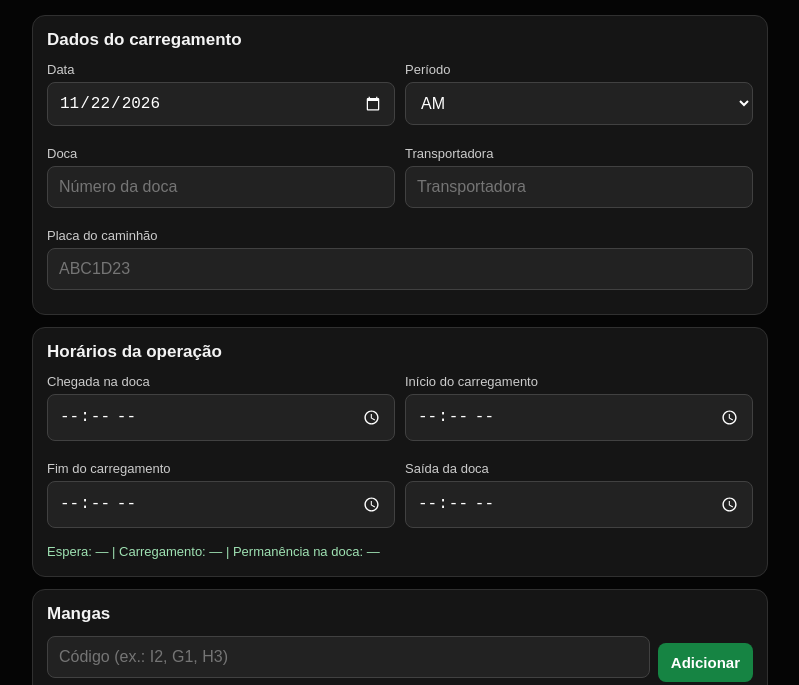
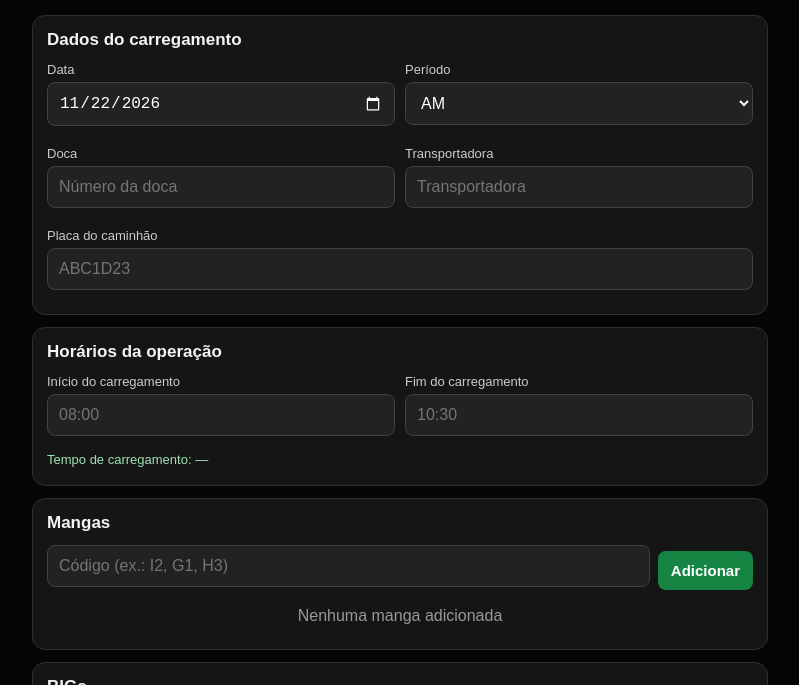
Before and after one commit to atonito879/controle-xpt, a plain HTML site: page index.html in a window 1280 px wide. Shown: the part 71-756 px from the top of the page, without its empty margins (240-1039 px from the left). Drawn offline with Linux system fonts and the light colour scheme.

Commit message:
Add files via upload

```diff
--- a/index.html
+++ b/index.html
@@ -14,9 +14,9 @@
 <div><label for="dock">Doca</label><input id="dock" placeholder="Número da doca" inputmode="numeric"></div><div><label for="carrier">Transportadora</label><input id="carrier" placeholder="Transportadora"></div>
 <div class="full"><label for="plate">Placa do caminhão</label><input id="plate" placeholder="ABC1D23" autocapitalize="characters"></div></div></section>
 <section class="card"><h2>Horários da operação</h2><div class="grid">
-<div><label for="arrival">Chegada na doca</label><input type="time" id="arrival"></div><div><label for="start">Início do carregamento</label><input type="time" id="start"></div>
-<div><label for="finish">Fim do carregamento</label><input type="time" id="finish"></div><div><label for="exit">Saída da doca</label><input type="time" id="exit"></div></div>
-<div id="durations" class="duration">Preencha os horários para calcular os tempos.</div></section>
+<div><label for="start">Início do carregamento</label><input type="text" id="start" class="clock" inputmode="numeric" maxlength="5" placeholder="08:00"></div>
+<div><label for="finish">Fim do carregamento</label><input type="text" id="finish" class="clock" inputmode="numeric" maxlength="5" placeholder="10:30"></div></div>
+<div id="durations" class="duration">Informe o início e o fim para calcular o tempo de carregamento.</div></section>
 <section class="card"><h2>Mangas</h2><div class="row"><input id="code" placeholder="Código (ex.: I2, G1, H3)" autocapitalize="characters"><button type="button" class="btn plus" id="add">Adicionar</button></div><div id="mangas"></div></section>
 <section class="card"><h2>BIGs</h2><div class="counter"><span>Quantidade de BIGs</span><div class="actions"><button type="button" class="btn minus" data-counter="bigs" data-delta="-1">−1</button><span class="count" id="bigs">0</span><button type="button" class="btn plus" data-counter="bigs" data-delta="1">+1</button></div></div></section>
 <section class="card"><h2>Gaiolas</h2><div class="counter"><span>Quantidade de gaiolas</span><div class="actions"><button type="button" class="btn minus" data-counter="cages" data-delta="-1">−1</button><span class="count" id="cages">0</span><button type="button" class="btn plus" data-counter="cages" data-delta="1">+1</button></div></div></section>
@@ -27,7 +27,7 @@
 const byId=(id)=>document.getElementById(id);
 const STORAGE='xpt-control-v2';
 let state={mangas:{},bigs:0,cages:0,meta:{}};
-const fields=['date','period','dock','carrier','plate','arrival','start','finish','exit'];
+const fields=['date','period','dock','carrier','plate','start','finish'];
 function meta(){const m={};fields.forEach(id=>m[id]=byId(id).value);return m;}
 function save(){state.meta=meta();try{localStorage.setItem(STORAGE,JSON.stringify(state));}catch(_e){} render();}
 function load(){try{const saved=JSON.parse(localStorage.getItem(STORAGE)||'null');if(saved&&typeof saved==='object')state={mangas:saved.mangas||{},bigs:Number(saved.bigs)||0,cages:Number(saved.cages)||0,meta:saved.meta||{}};}catch(_e){} fields.forEach(id=>{if(state.meta[id]!==undefined)byId(id).value=state.meta[id];});if(!byId('date').value)byId('date').value=new Date().toISOString().slice(0,10);render();}
@@ -39,9 +39,9 @@ function render(){byId('bigs').textContent=state.bigs;byId('cages').textContent=
 byId('mangas').innerHTML=codes.length?codes.map(c=>`<div class="counter"><span class="code">${esc(c)}</span><div class="actions"><button type="button" class="btn minus small" data-code="${esc(c)}" data-delta="-1">−1</button><span class="count">${Number(state.mangas[c])||0}</span><button type="button" class="btn plus small" data-code="${esc(c)}" data-delta="1">+1</button><button type="button" class="btn delete small" data-remove="${esc(c)}">×</button></div></div>`).join(''):'<div class="empty">Nenhuma manga adicionada</div>';
 const mt=codes.reduce((sum,c)=>sum+(Number(state.mangas[c])||0),0),total=mt+state.bigs+state.cages;
 byId('summary').innerHTML=codes.map(c=>`<div class="totalrow"><span>${esc(c)}</span><strong>${Number(state.mangas[c])||0}</strong></div>`).join('')+`<div class="totalrow"><span>Total mangas</span><strong>${mt}</strong></div><div class="totalrow"><span>BIGs</span><strong>${state.bigs}</strong></div><div class="totalrow"><span>Gaiolas</span><strong>${state.cages}</strong></div><div class="totalrow bigTotal"><span>TOTAL GERAL</span><strong>${total}</strong></div>`;
-const m=meta();byId('durations').textContent=`Espera: ${duration(minutes(m.arrival,m.start))} | Carregamento: ${duration(minutes(m.start,m.finish))} | Permanência na doca: ${duration(minutes(m.arrival,m.exit))}`;
+const m=meta();byId('durations').textContent=`Tempo de carregamento: ${duration(minutes(m.start,m.finish))}`;
 }
-function makeReport(){const m=meta(),codes=Object.keys(state.mangas).sort(),mt=codes.reduce((sum,c)=>sum+(Number(state.mangas[c])||0),0),total=mt+state.bigs+state.cages;return `FECHAMENTO XPT\nData: ${m.date||'—'}\nPeríodo: ${m.period||'—'}\nDoca: ${m.dock||'—'}\nTransportadora: ${m.carrier||'—'}\nPlaca: ${m.plate||'—'}\n\nHORÁRIOS\nChegada na doca: ${m.arrival||'—'}\nInício do carregamento: ${m.start||'—'}\nFim do carregamento: ${m.finish||'—'}\nSaída da doca: ${m.exit||'—'}\nEspera: ${duration(minutes(m.arrival,m.start))}\nTempo de carregamento: ${duration(minutes(m.start,m.finish))}\nPermanência na doca: ${duration(minutes(m.arrival,m.exit))}\n\nMANGAS\n${codes.map(c=>`${c} - ${state.mangas[c]}`).join('\n')||'Nenhuma'}\nTotal mangas: ${mt}\nBIGs: ${state.bigs}\nGaiolas: ${state.cages}\nTOTAL GERAL: ${total}`;}
+function makeReport(){const m=meta(),codes=Object.keys(state.mangas).sort(),mt=codes.reduce((sum,c)=>sum+(Number(state.mangas[c])||0),0),total=mt+state.bigs+state.cages;return `FECHAMENTO XPT\nData: ${m.date||'—'}\nPeríodo: ${m.period||'—'}\nDoca: ${m.dock||'—'}\nTransportadora: ${m.carrier||'—'}\nPlaca: ${m.plate||'—'}\n\nHORÁRIOS\nInício do carregamento: ${m.start||'—'}\nFim do carregamento: ${m.finish||'—'}\nTempo de carregamento: ${duration(minutes(m.start,m.finish))}\n\nMANGAS\n${codes.map(c=>`${c} - ${state.mangas[c]}`).join('\n')||'Nenhuma'}\nTotal mangas: ${mt}\nBIGs: ${state.bigs}\nGaiolas: ${state.cages}\nTOTAL GERAL: ${total}`;}
 // Event delegation: mantém os cliques funcionando mesmo após redesenhar os contadores.
 document.addEventListener('click',async event=>{const button=event.target.closest('button');if(!button)return;
 if(button.id==='add'){addCode();return;}
@@ -53,6 +53,8 @@ if(button.id==='reset'&&confirm('Limpar todos os dados deste carregamento e come
 });
 byId('code').addEventListener('keydown',event=>{if(event.key==='Enter'){event.preventDefault();addCode();}});
 document.querySelectorAll('input,select').forEach(el=>el.addEventListener('change',save));
+// Horários em campo simples: digite 4 números (ex.: 0830) e ele formata para 08:30.
+document.querySelectorAll('.clock').forEach(el=>el.addEventListener('input',()=>{let digits=el.value.replace(/\D/g,'').slice(0,4);if(digits.length>=3)el.value=digits.slice(0,2)+':'+digits.slice(2);else el.value=digits;save();}));
 load();
 })();
 </script></body></html>
```
